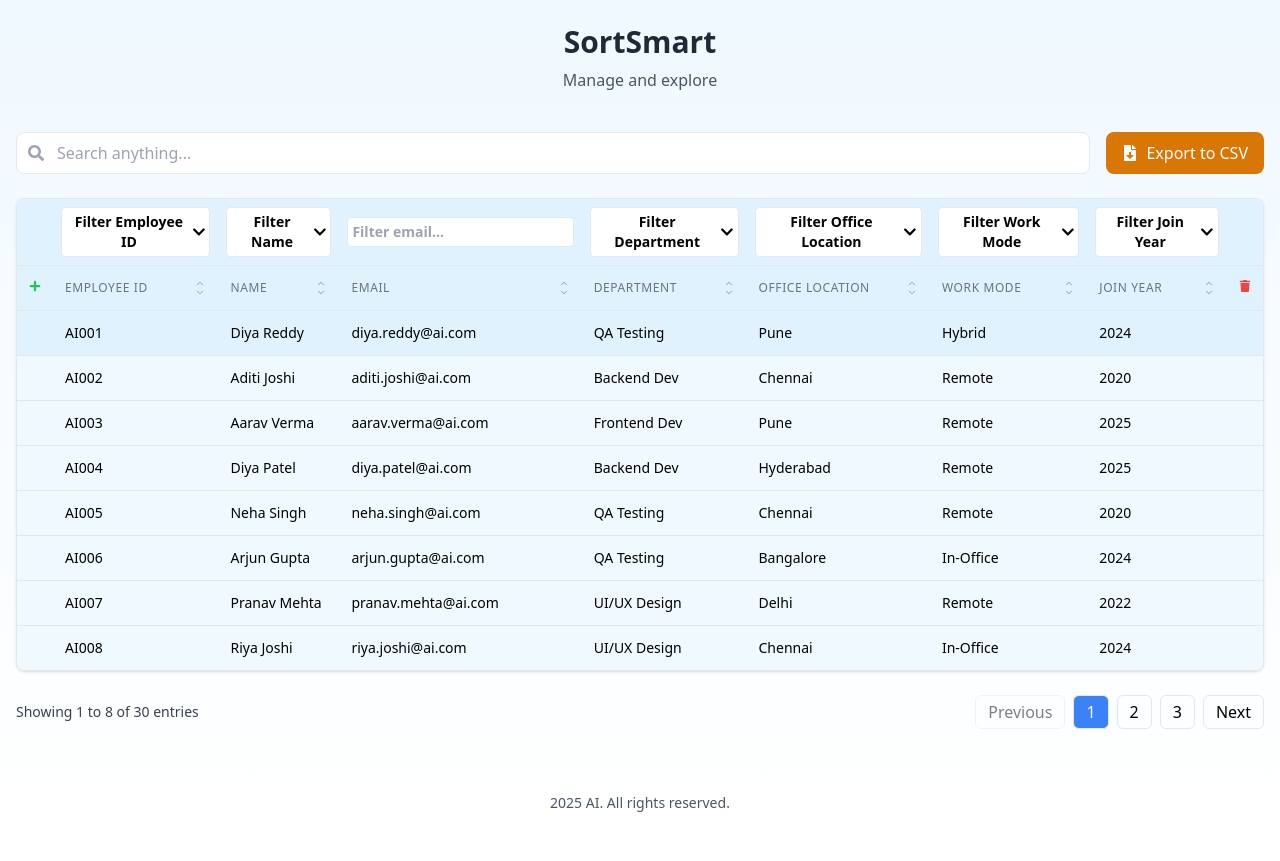
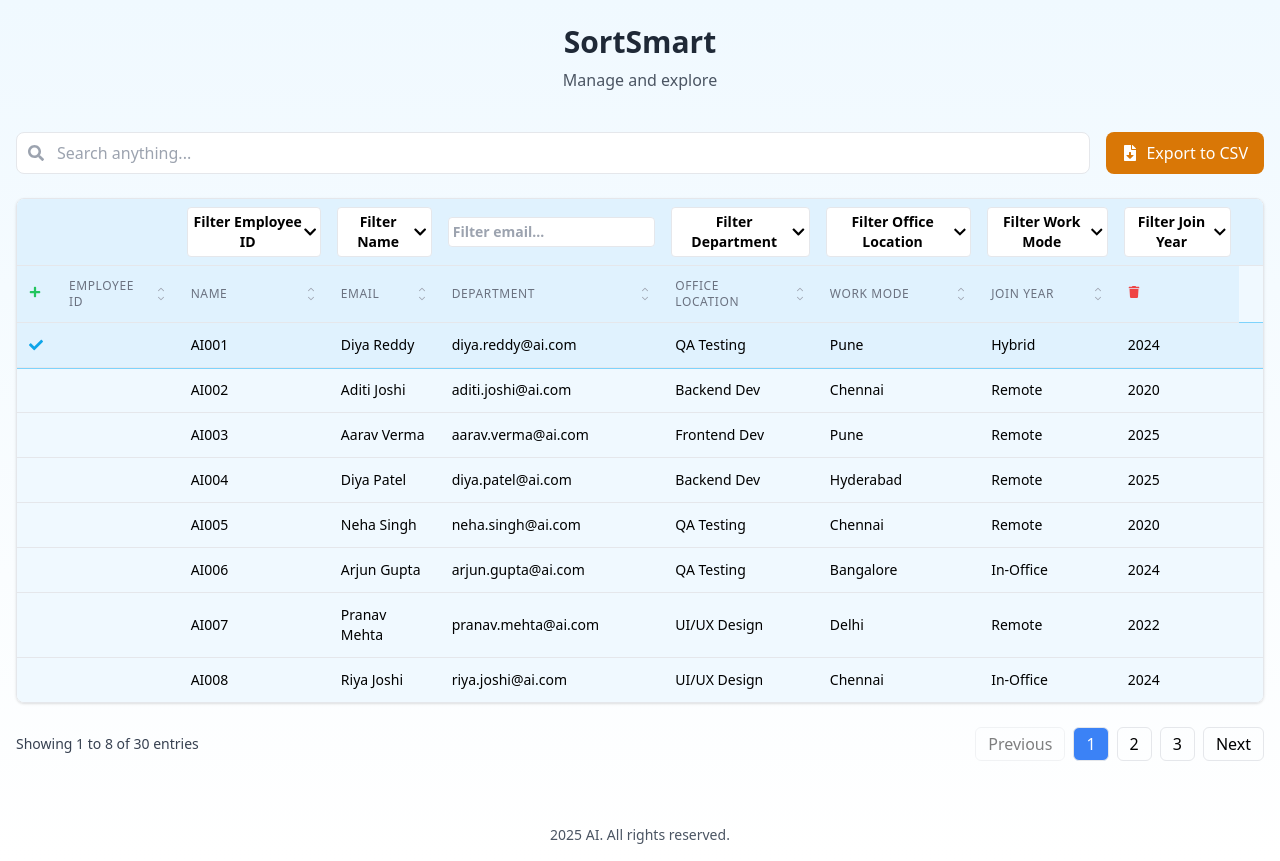
Before and after one commit to AddyaPandey/SortSmart, a React (Create React App) app: page / in a window 1280 px wide. Both pictures are taken after a click on the element 640 px from the left and 333 px from the top of the page. Before the commit the page ends 829 px from the top, so only its background shows below. Built offline with nearby package versions, Linux system fonts and the light colour scheme; the HTML template or start-up script is replaced by a standard one.

Commit message:
Enhance row selection visual feedback with checkmarks and borders

```diff
--- a/src/components/Table.jsx
+++ b/src/components/Table.jsx
@@ -1,6 +1,6 @@
 import React, { useState, useMemo } from 'react';
 import { ChevronUpIcon, ChevronDownIcon } from '@heroicons/react/20/solid';
-import { FaFileDownload, FaSearch, FaChevronDown, FaTrash, FaPlus } from 'react-icons/fa';
+import { FaFileDownload, FaSearch, FaChevronDown, FaTrash, FaPlus, FaCheck } from 'react-icons/fa';
 import generateEmployeeData, { getUniqueValues } from '../utils/mockData';
 import Papa from 'papaparse';
 
@@ -206,6 +206,7 @@ const DataTable = () => {
           <thead>
             {/* Filter row */}
             <tr>
+              <th key="select-header" className="border-b p-2 bg-sky-100 w-10"></th>
               <th key="add-header" className="border-b p-2 bg-sky-100"></th>
               {Object.keys(data[0]).map(column => (
                 <th key={`filter-${column}`} className="border-b p-2 bg-sky-100">
@@ -272,7 +273,7 @@ const DataTable = () => {
             </tr>
             {/* Header row */}
             <tr>
-              <th key="add-header" className="border-b p-3 bg-sky-100 text-left text-xs font-medium text-gray-500 uppercase tracking-wider">
+              <th key="add-header" className="border-b p-3 bg-sky-100 text-left text-xs font-medium text-gray-500 uppercase tracking-wider w-10">
                 <button
                   onClick={() => setShowAddModal(true)}
                   className="text-green-500 hover:text-green-700 transition-colors"
@@ -336,10 +337,15 @@ const DataTable = () => {
               <tr
                 key={item.empId}
                 className={`hover:bg-sky-50 transition-colors cursor-pointer ${
-                  selectedRows.has(item.empId) ? 'bg-sky-100' : ''
+                  selectedRows.has(item.empId) ? 'bg-sky-100 ring-1 ring-sky-300' : ''
                 }`}
                 onClick={() => toggleRowSelection(item.empId)}
               >
+                <td className="p-3 text-sm w-10">
+                  {selectedRows.has(item.empId) && (
+                    <FaCheck className="text-sky-500" />
+                  )}
+                </td>
                 <td className="p-3 text-sm"></td>
                 {Object.keys(item).map(key => (
                   <td key={key} className="p-3 text-sm">
```
